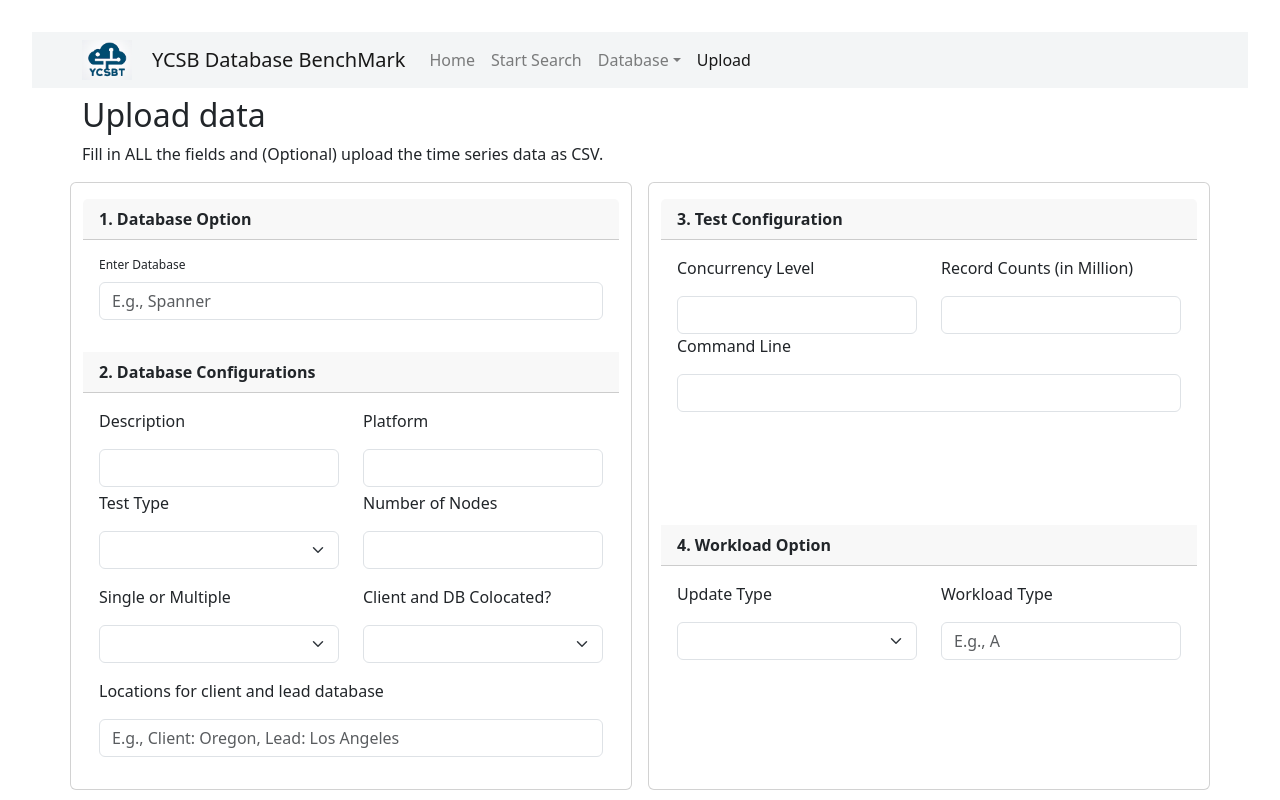
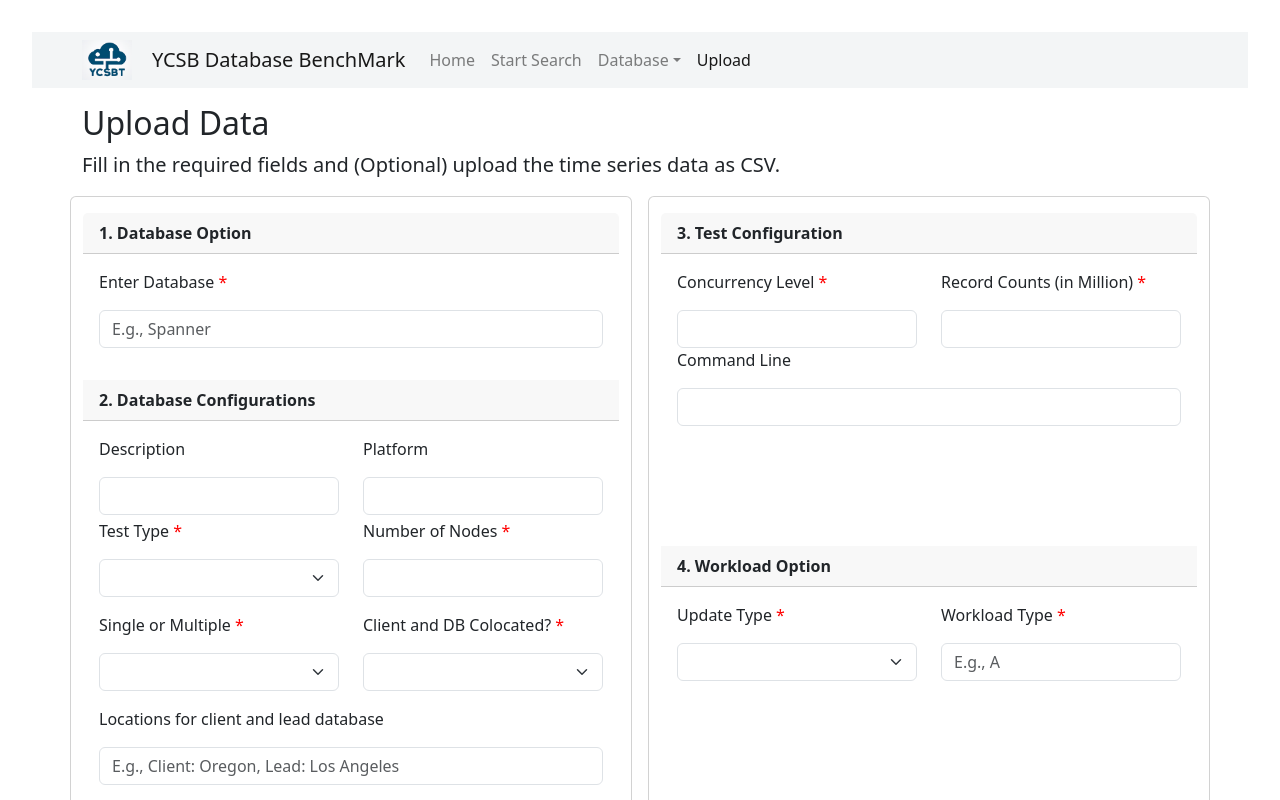
Before and after one commit to mereluo/ycsb-data-frontend, a React (Vite) app: page /upload in a window 1280 px wide. Shown: the top 800 px of the page. Built offline with nearby package versions, Linux system fonts and the light colour scheme; the HTML template or start-up script is replaced by a standard one; a web font is replaced by a local one.

Commit message:
Add required fields in upload

```diff
--- a/src/components/Form/Form.jsx
+++ b/src/components/Form/Form.jsx
@@ -2,8 +2,10 @@ import React, { useContext } from "react";
 import { FieldContext } from "../../context/FieldContext";
 import "./form.css";
 
-function Form() {
-    const { handleInputChange } = useContext(FieldContext);
+function Form({ isUpload }) {
+    const requiredField = `card-text${isUpload ? " required" : ""}`;
+
+    const { handleInputChange, validateDoubleInput, numberPattern } = useContext(FieldContext);
     return (
         <div className="question-container mt-2">
             <div className="row">
@@ -11,8 +13,8 @@ function Form() {
                     <div className="card-header">1. Database Option</div>
                     <div className="card-body">
                         <div className="form-group">
-                            <label htmlFor="textInput">Enter Database</label>
-                            <input type="text" className="form-control" id="textInput" placeholder="E.g., Spanner" onChange={(e) => handleInputChange("database", e.target.value.toLowerCase())} />
+                            <p className={requiredField}>Enter Database</p>
+                            <input type="text" className="form-control" id="textInput" placeholder="E.g., Spanner" onChange={(e) => handleInputChange("database", e.target.value.toLowerCase())} required={isUpload} />
                         </div>
                     </div>
                     <div className="card-header">2. Database Configurations</div>
@@ -29,9 +31,9 @@ function Form() {
                         </div>
                         <div className="row">
                             <div className="col">
-                                <p className="card-text mt-1">Test Type</p>
+                                <p className={`${requiredField} mt-1`}>Test Type</p>
                                 <div className="form-group">
-                                    <select className="form-select" id="typeSelect" onChange={(e) => handleInputChange("type", e.target.value)}>
+                                    <select className="form-select" id="typeSelect" onChange={(e) => handleInputChange("type", e.target.value)} required={isUpload}>
                                         <option></option>
                                         <option value="ycsb">YCSB</option>
                                         <option value="ycsb-t">YCSB-T</option>
@@ -40,23 +42,23 @@ function Form() {
                                 </div>
                             </div>
                             <div className="col">
-                                <p className="card-text mt-1">Number of Nodes</p>
-                                <input type="number" id="number-input" className="form-control " onChange={(e) => handleInputChange("numOfNodes", Math.max(1000, e.target.value))} min="1000" />
+                                <p className={`${requiredField} mt-1`}>Number of Nodes</p>
+                                <input type="number" id="number-input" className="form-control " onChange={(e) => handleInputChange("numOfNodes", Math.max(1000, e.target.value))} min="1000" required={isUpload} />
                             </div>
                         </div>
                         <div className="row">
                             <div className="col">
-                                <p className="card-text">Single or Multiple</p>
-                                <select className="form-select" id="multiRegionSelect" onChange={(e) => handleInputChange("isMultiRegional", e.target.value)}>
+                                <p className={requiredField}>Single or Multiple</p>
+                                <select className="form-select" id="multiRegionSelect" onChange={(e) => handleInputChange("isMultiRegional", e.target.value)} required={isUpload}>
                                     <option></option>
                                     <option value="single">Single Region</option>
                                     <option value="multiple">Multiple Regions</option>
                                 </select>
                             </div>
                             <div className="col">
-                                <p className="card-text">Client and DB Colocated?</p>
+                                <p className={requiredField}>Client and DB Colocated?</p>
                                 <div className="form-group">
-                                    <select className="form-select" id="locateSelect" onChange={(e) => handleInputChange("isCoLocated", e.target.value)}>
+                                    <select className="form-select" id="locateSelect" onChange={(e) => handleInputChange("isCoLocated", e.target.value)} required={isUpload}>
                                         <option></option>
                                         <option value="true">True</option>
                                         <option value="false">False</option>
@@ -74,12 +76,12 @@ function Form() {
                     <div className="card-body">
                         <div className="row">
                             <div className="col">
-                                <p className="card-text">Concurrency Level</p>
-                                <input type="number" id="concurrencySelect" className="form-control" onChange={(e) => handleInputChange("concurrencyLevel", Math.max(1, e.target.value))} />
+                                <p className={requiredField}>Concurrency Level</p>
+                                <input type="number" id="concurrencySelect" className="form-control" onChange={(e) => handleInputChange("concurrencyLevel", Math.max(1, e.target.value))} required={isUpload} />
                             </div>
                             <div className="col">
-                                <p className="card-text">Record Counts (in Million)</p>
-                                <input type="number" id="number-input" className="form-control" onChange={(e) => handleInputChange("recordCounts", Math.max(1, e.target.value))} />
+                                <p className={requiredField}>Record Counts (in Million)</p>
+                                <input type="text" id="Record-input" className="form-control" onChange={(e) => handleInputChange("recordCounts", validateDoubleInput(e.target.value))} pattern={numberPattern} required={isUpload} />
                             </div>
                         </div>
                         <p className="card-text">Command Line</p>
@@ -90,16 +92,16 @@ function Form() {
                     <div className="card-body">
                         <div className="row">
                             <div className="col">
-                                <p className="card-text">Update Type</p>
-                                <select className="form-select" id="multiRegionSelect" onChange={(e) => handleInputChange("updateType", e.target.value)}>
+                                <p className={requiredField}>Update Type</p>
+                                <select className="form-select" id="multiRegionSelect" onChange={(e) => handleInputChange("updateType", e.target.value)} required={isUpload}>
                                     <option></option>
                                     <option value="query">by query</option>
                                     <option value="buffer">by buffer</option>
                                 </select>
                             </div>
                             <div className="col">
-                                <p className="card-text">Workload Type</p>
-                                <input type="text" id="workloadType-input" className="form-control" placeholder="E.g., A" onChange={(e) => handleInputChange("workloadType", e.target.value)} />
+                                <p className={requiredField}>Workload Type</p>
+                                <input type="text" id="workloadType-input" className="form-control" placeholder="E.g., A" onChange={(e) => handleInputChange("workloadType", e.target.value)} required={isUpload} />
                             </div>
                         </div>
                     </div>
--- a/src/components/Form/form.css
+++ b/src/components/Form/form.css
@@ -4,3 +4,8 @@
 .card-text {
     font-size: 12pt;
 }
+
+.required::after {
+    content: " *";
+    color: red;
+}
--- a/src/components/Search/Search.jsx
+++ b/src/components/Search/Search.jsx
@@ -38,7 +38,7 @@ function Search() {
 
     return (
         <div className="container">
-            <Form />
+            <Form isUpload={false} />
             <div className="mt-3 text-center">
                 <button className="btn btn-outline-primary col-md-5" onClick={(event) => handleSubmit(event)}>
                     Submit
--- a/src/components/Upload/Upload.jsx
+++ b/src/components/Upload/Upload.jsx
@@ -10,7 +10,8 @@ function Upload() {
     const [submissionResult, setSubmissionResult] = useState(null);
     const [tablesHidden, setTablesHidden] = useState(false);
 
-    const handleSubmit = async () => {
+    const handleSubmit = async (event) => {
+        event.preventDefault();
         try {
             const entity = await fetch(`http://localhost:8080/api/workload/save`, {
                 method: "POST",
@@ -51,15 +52,16 @@ function Upload() {
 
     return (
         <div className="container">
-            <div className="mt-2 ">
-                <h2>Upload data</h2>
-                <p>Fill in ALL the fields and (Optional) upload the time series data as CSV.</p>
+            <div className="mt-3">
+                <h2 className="mb-2">Upload Data</h2>
+                <p className="lead">Fill in the required fields and (Optional) upload the time series data as CSV.</p>
             </div>
-            <Form />
+            <form onSubmit={(event) => handleSubmit(event)}>
+                <Form isUpload={true} />
                 <div className="row">
                     <div className="card col-9 mt-3">
                         <div className="card-header">5. Workload Data</div>
-                    {formState.workloadType && <WorkloadFactory type={formState.workloadType} test={formState.type} />}
+                        {formState.workloadType && formState.type && <WorkloadFactory type={formState.workloadType} test={formState.type} />}
                     </div>
                     <div className="card col mt-3">
                         <div className="card-header">6. Upload Time Series CSV</div>
@@ -78,9 +80,12 @@ function Upload() {
                     </div>
                 </div>
                 <div className="mt-3 text-center">
-                <button className="btn btn-outline-primary col-md-5" onClick={(event) => handleSubmit(event)}>
+                    <button className="btn btn-outline-primary col-md-5" type="submit">
                         Submit
                     </button>
+                </div>
+            </form>
+            <div className="mt-3 text-center">
                 <UploadResult formState={formState} submissionResult={submissionResult} setSubmissionResult={setSubmissionResult} setTablesHidden={setTablesHidden} tablesHidden={tablesHidden} />
             </div>
         </div>
```
Lines whose indentation alone changed are shown as unchanged.
